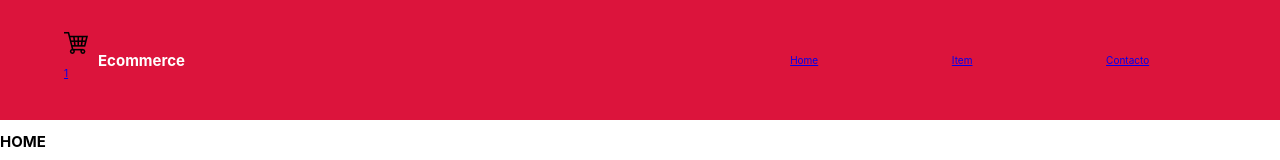
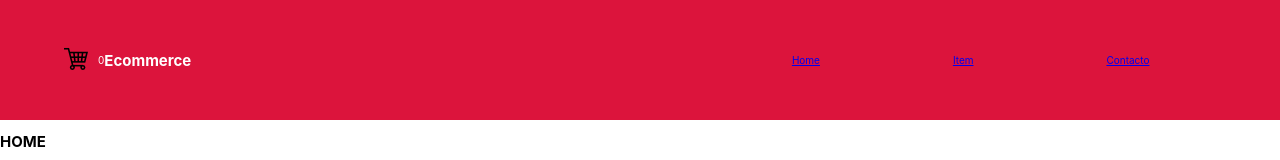
Before and after one commit to cgldev/ecommerce, a React (Create React App) app: page / in a window 1280 px wide. Shown: the top 160 px of the page. Built offline with nearby package versions, Linux system fonts and the light colour scheme.

Commit message:
cambios varios

```diff
--- a/src/components/CartIcon/CartIcon.js
+++ b/src/components/CartIcon/CartIcon.js
@@ -6,13 +6,13 @@ import { useContext } from "react";
 import { cartContext } from "../../context/cartContext.js";
 
 const CartIcon = () => {
-  const cartCantidad = useContext(cartContext);
+  const [cart, setCart] = useContext(cartContext);
   return (
     <>
       <Link to={"/cart"}>
         <img className="cartIcon" src={Cart} alt="" />
-        <p>{cartCantidad}</p>
       </Link>
+      <p>{cart}</p>
     </>
   );
 };
--- a/src/components/ItemCount/ItemCount.js
+++ b/src/components/ItemCount/ItemCount.js
@@ -1,7 +1,9 @@
-import { useState } from "react";
+import { useState, useContext } from "react";
+import { cartContext } from "../../context/cartContext.js";
 
 export default function ItemCount({ initial, max, min, onAdd }) {
-  const [counter, setCounter] = useState(initial);
+  const [cart, setCart] = useContext(cartContext);
+  const [counter, setCounter] = useState(cart);
 
   const addToCounter = () => {
     if (counter < max) {
--- a/src/components/ItemDetail/ItemDetail.js
+++ b/src/components/ItemDetail/ItemDetail.js
@@ -5,11 +5,11 @@ export default function ItemDetail() {
   const addToCart = (counter) => {
     alert("Producto agregado cantidad " + counter);
   };
-  const cartCantidad = useContext(cartContext);
+
   return (
     <>
       <h1>Item Detail</h1>
-      <ItemCount initial={cartCantidad} min={1} max={100} onAdd={addToCart} />
+      <ItemCount min={1} max={100} onAdd={addToCart} />
     </>
   );
 }
--- a/src/context/cartContext.js
+++ b/src/context/cartContext.js
@@ -4,6 +4,10 @@ import { useState } from "react";
 export const cartContext = React.createContext([]);
 
 export const AppProvider = ({ children }) => {
-  const [cart, setCart] = useState(1);
-  return <cartContext.Provider value={cart}>{children}</cartContext.Provider>;
+  const [cart, setCart] = useState(0);
+  return (
+    <cartContext.Provider value={[cart, setCart]}>
+      {children}
+    </cartContext.Provider>
+  );
 };
```
